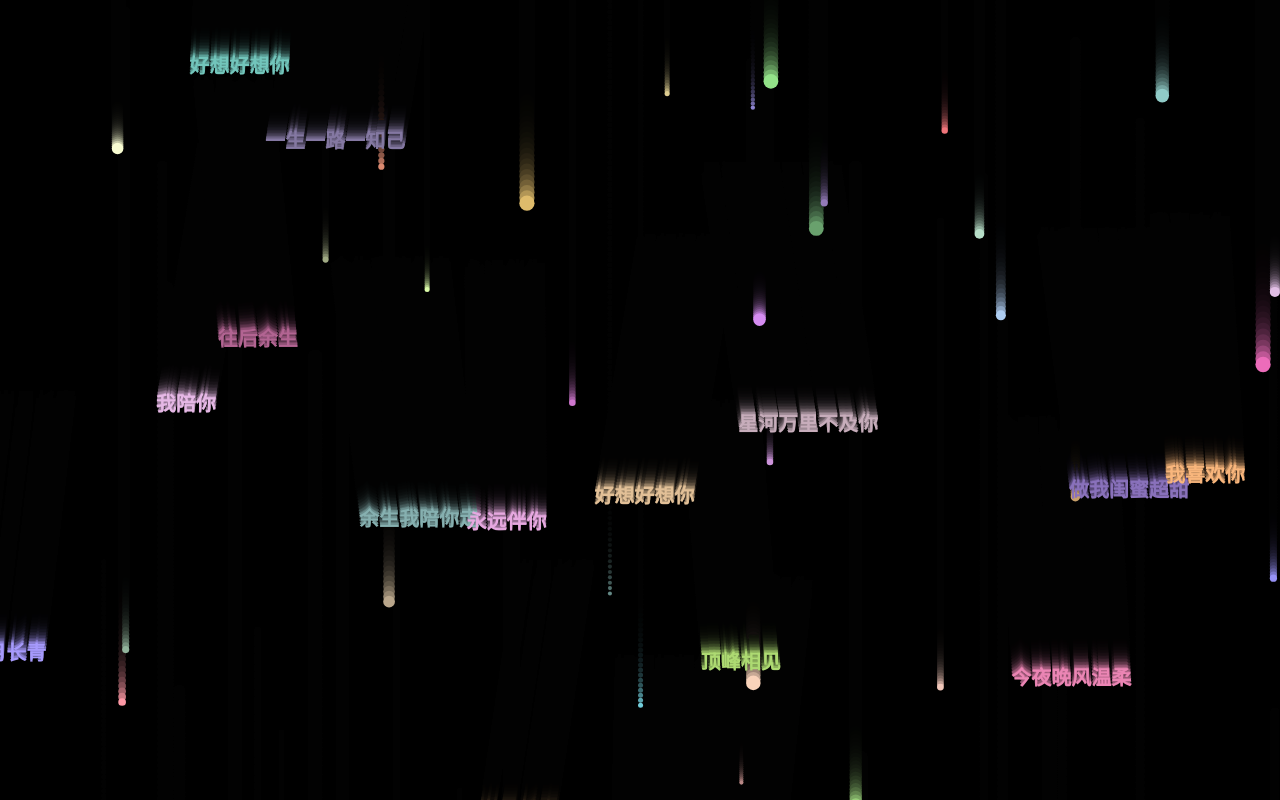
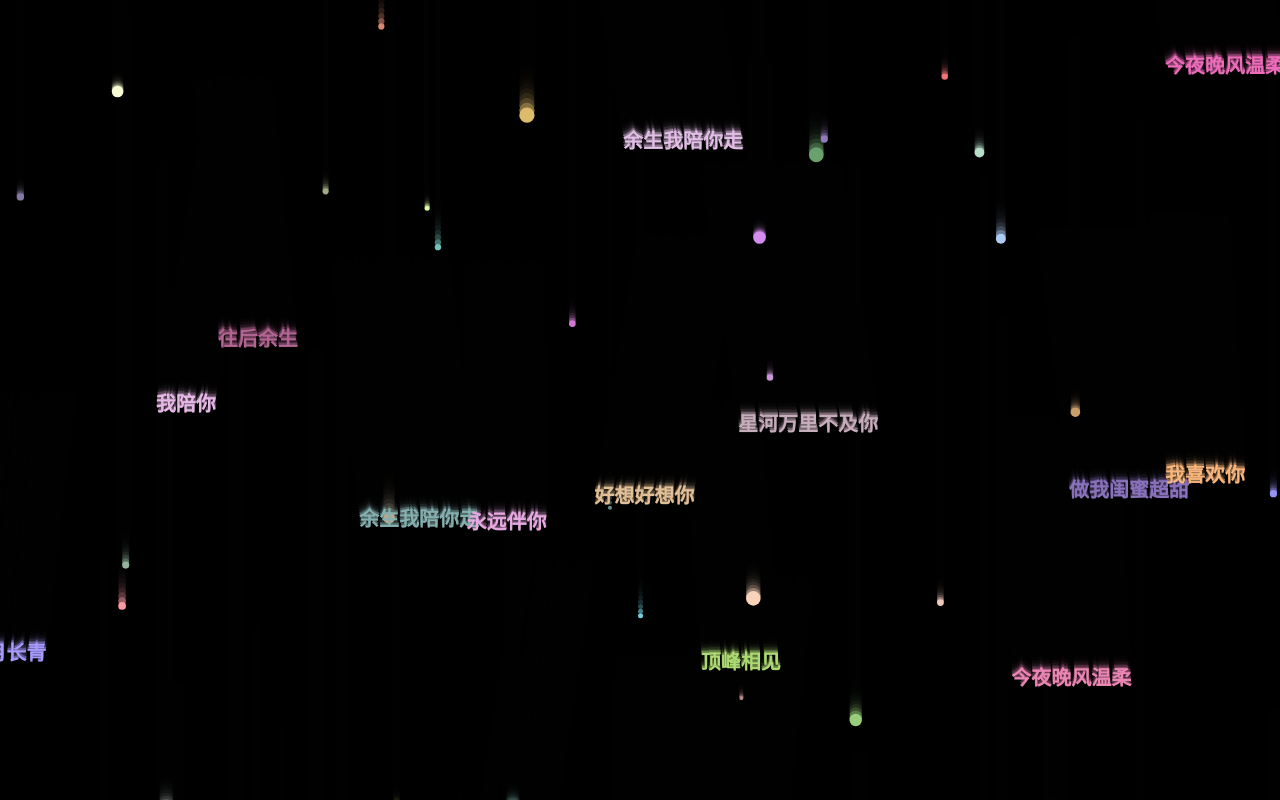
Before and after one commit to ranran-r/like, a plain HTML site: page index.html in a window 1280 px wide. Both pictures are taken after a click on the button "喜欢 ( ^３^ )╱~~". Drawn offline with Linux system fonts and the light colour scheme.

Commit message:
优化手机端动画效果，减少残影增加数量

```diff
--- a/index.html
+++ b/index.html
@@ -299,12 +299,12 @@
             }
 
             reset() {
-                const baseR = isMobile ? 4 : 6;
+                const baseR = isMobile ? 3 : 6;
                 this.r = Math.random() * baseR + 2;
                 this.x = Math.random() * width;
                 this.y = -15;
-                const baseSpeed = isMobile ? 3 : 4;
-                this.speed = Math.random() * baseSpeed + 2;
+                const baseSpeed = isMobile ? 2.5 : 4;
+                this.speed = Math.random() * baseSpeed + 1.5;
                 this.color = `rgb(${Math.floor(Math.random() * 156) + 100}, ${Math.floor(Math.random() * 156) + 100}, ${Math.floor(Math.random() * 156) + 100})`;
             }
 
@@ -334,14 +334,14 @@
                 this.x = Math.random() * width;
                 this.y = -25;
                 this.f = Math.random() * 0.5 - 0.25;
-                this.speed = isMobile ? 1.2 : 1.5;
+                this.speed = isMobile ? 1 : 1.5;
                 this.word = words[Math.floor(Math.random() * words.length)];
                 this.color = `rgb(${Math.floor(Math.random() * 156) + 100}, ${Math.floor(Math.random() * 156) + 100}, ${Math.floor(Math.random() * 156) + 100})`;
-                this.fontSize = isMobile ? 14 : 20;
+                this.fontSize = isMobile ? 16 : 20;
             }
 
             draw() {
-                ctx.font = `bold ${this.fontSize}px "Microsoft YaHei", "PingFang SC", sans-serif`;
+                ctx.font = `bold ${this.fontSize}px "SimSun", "宋体", serif`;
                 ctx.fillStyle = this.color;
                 ctx.textAlign = "center";
                 ctx.fillText(this.word, this.x, this.y);
@@ -362,8 +362,8 @@
         let loves = [];
 
         function initMain() {
-            const ballCount = isMobile ? 15 : 30;
-            const loveCount = isMobile ? 10 : 15;
+            const ballCount = isMobile ? 25 : 30;
+            const loveCount = isMobile ? 20 : 15;
 
             for (let i = 0; i < ballCount; i++) {
                 balls.push(new Ball());
@@ -377,7 +377,7 @@
         }
 
         function animate() {
-            ctx.fillStyle = 'rgba(0, 0, 0, 0.2)';
+            ctx.fillStyle = 'rgba(0, 0, 0, 0.4)';
             ctx.fillRect(0, 0, width, height);
 
             balls.forEach(ball => {
```
